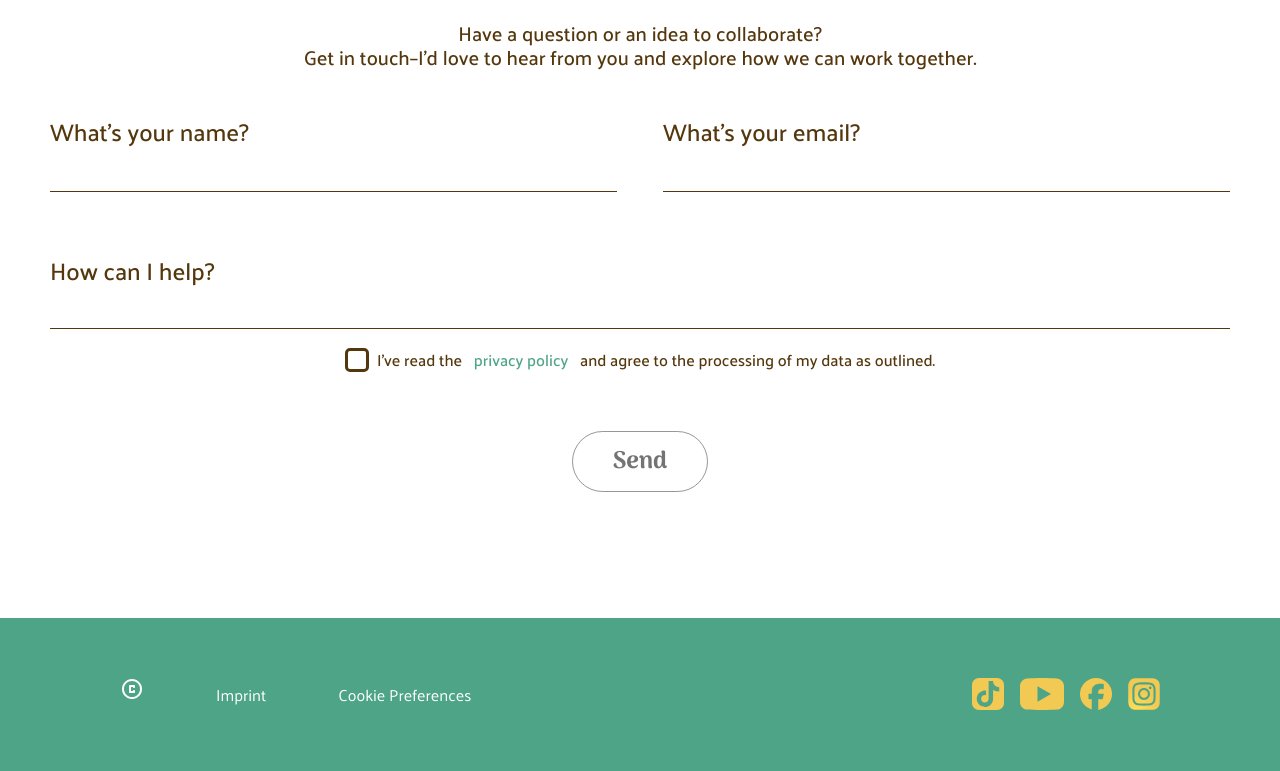
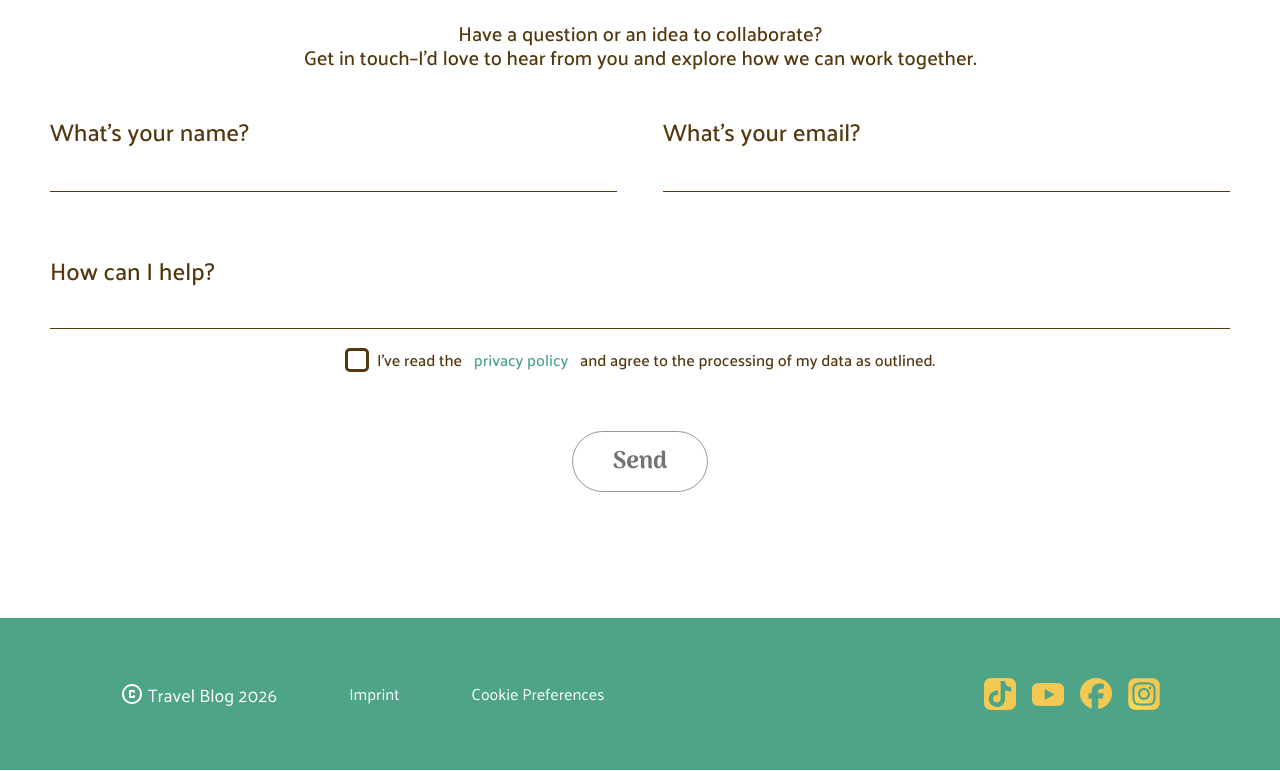
Before and after one commit to kamycoding/da-travel-blog, a plain HTML site: page index.html in a window 1280 px wide. Shown: the part 1634-2405 px from the top of the page. Drawn offline with Linux system fonts and the light colour scheme.

Commit message:
refactor footer section for improved layout and accessibility

```diff
--- a/index.html
+++ b/index.html
@@ -295,24 +295,49 @@
 
     <!-- Footer Section -->
     <footer class="footer_section">
-      <div>
-        <ol class="footer_left">
-          <li><img src="./assets/icons/copyright.svg" alt="" /></li>
-          <li><a href="">Imprint</a></li>
-          <li><a href="">Cookie Preferences</a></li>
-        </ol>
-      </div>
+      <div class="footer_container">
+        <div class="footer_left">
+          <p class="footer_copyright">
+            <img
+              src="./assets/icons/copyright.svg"
+              alt=""
+              aria-hidden="true"
+              class="footer_copyright_icon"
+            />
+            <span>Travel Blog 2026</span>
+          </p>
 
-      <div class="footer_right">
-        <a href=""><img src="./assets/icons/Tiktok_icon 1.svg" alt="" /></a>
+          <ul class="footer_links">
+            <li><a href="#">Imprint</a></li>
+            <li><a href="#">Cookie Preferences</a></li>
+          </ul>
+        </div>
 
-        <a href=""><img src="./assets/icons/youtube.svg" alt="" /></a>
+        <div class="footer_socials">
+          <a href="#" aria-label="TikTok">
+            <img
+              src="./assets/icons/Tiktok_icon 1.svg"
+              alt=""
+              aria-hidden="true"
+            />
+          </a>
 
-        <a href=""><img src="./assets/icons/facebook.svg" alt="" /></a>
+          <a href="#" aria-label="YouTube">
+            <img src="./assets/icons/youtube.svg" alt="" aria-hidden="true" />
+          </a>
 
-        <a href=""
-          ><img src="./assets/icons/Instagram_logo_2016 1.svg" alt=""
-        /></a>
+          <a href="#" aria-label="Facebook">
+            <img src="./assets/icons/facebook.svg" alt="" aria-hidden="true" />
+          </a>
+
+          <a href="#" aria-label="Instagram">
+            <img
+              src="./assets/icons/Instagram_logo_2016 1.svg"
+              alt=""
+              aria-hidden="true"
+            />
+          </a>
+        </div>
       </div>
     </footer>
     <!-- script -->
--- a/styles/main.css
+++ b/styles/main.css
@@ -881,26 +881,69 @@
 .footer_section {
   width: 100%;
   background-color: var(--color_primary_green);
+}
+
+.footer_container {
+  width: 100%;
+  max-width: 1440px;
+  margin: 0 auto;
+  padding: 60px 120px;
   display: flex;
   justify-content: space-between;
   align-items: center;
-  padding: 60px 120px;
-
-  color: var(--color_white);
-  font-family: "Palanquin";
-  font-size: 1rem;
 }
 
 .footer_left {
   display: flex;
+  align-items: center;
   gap: 72px;
 }
 
-.footer_left img {
-  transform: translateY(-3px);
+.footer_copyright {
+  display: flex;
+  align-items: center;
+  gap: 4px;
+  color: var(--color_white);
+  font-family: "Palanquin", Arial, sans-serif;
+  font-size: 18px;
+  font-weight: 400;
+  line-height: 1.2;
 }
 
-.footer_right {
+.footer_copyright_icon {
+  width: 24px;
+  height: 24px;
+}
+
+.footer_links {
   display: flex;
+  align-items: center;
+  gap: 72px;
+}
+
+.footer_links a {
+  color: var(--color_white);
+  font-family: "Palanquin", Arial, sans-serif;
+  font-size: 16px;
+  font-weight: 400;
+  line-height: 1.2;
+}
+
+.footer_socials {
+  display: flex;
+  align-items: center;
   gap: 16px;
 }
+
+.footer_socials a {
+  display: flex;
+  align-items: center;
+  justify-content: center;
+  flex-shrink: 0;
+}
+
+.footer_socials img {
+  width: 32px;
+  height: 32px;
+  object-fit: contain;
+}
```
